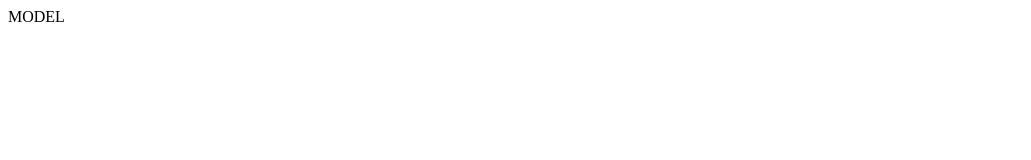
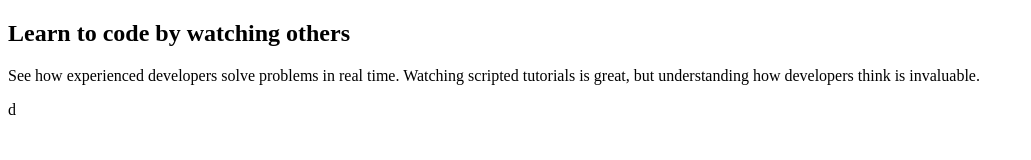
Before and after one commit to tivereidoro/ResponsiveCSS, a plain HTML site: page index.html in a window 1280 px wide. Shown: the whole page, without its empty margins (0-1031 px from the left). Drawn offline with Linux system fonts and the light colour scheme.

Commit message:
update the html

```diff
--- a/index.html
+++ b/index.html
@@ -1 +1,29 @@
-<p>MODEL</p>
+
+<!DOCTYPE html>
+<html lang="en">
+
+    <head>
+        <meta charset="utf-8">
+        <meta http-equiv="X-UA-Compatible" content="IE=edge">
+        <title>Responsiveness Task</title>
+        <meta name="description" content="">
+        <meta name="viewport" content="width=device-width, initial-scale=1">
+        <link rel="stylesheet" href="style.css">
+    </head>
+
+    <body>
+        <main>
+
+            <div>
+                <h2>Learn to code by watching others</h2>
+                <p>See how experienced developers solve problems in real time. Watching scripted tutorials is great, but understanding how developers think is invaluable.</p>
+            </div>
+
+            <div>
+            d
+            </div>
+
+        </main>
+
+    </body>
+</html>
```
